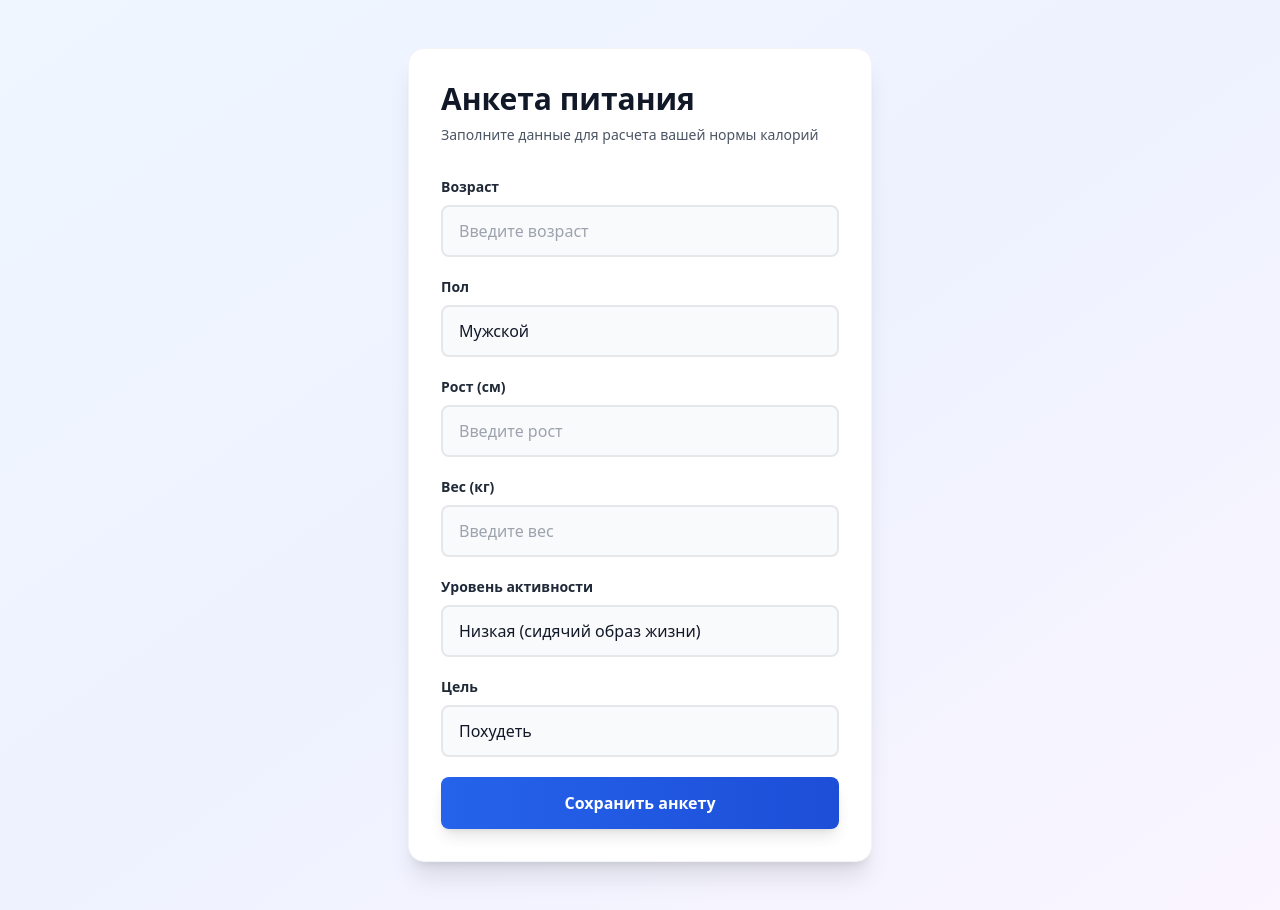
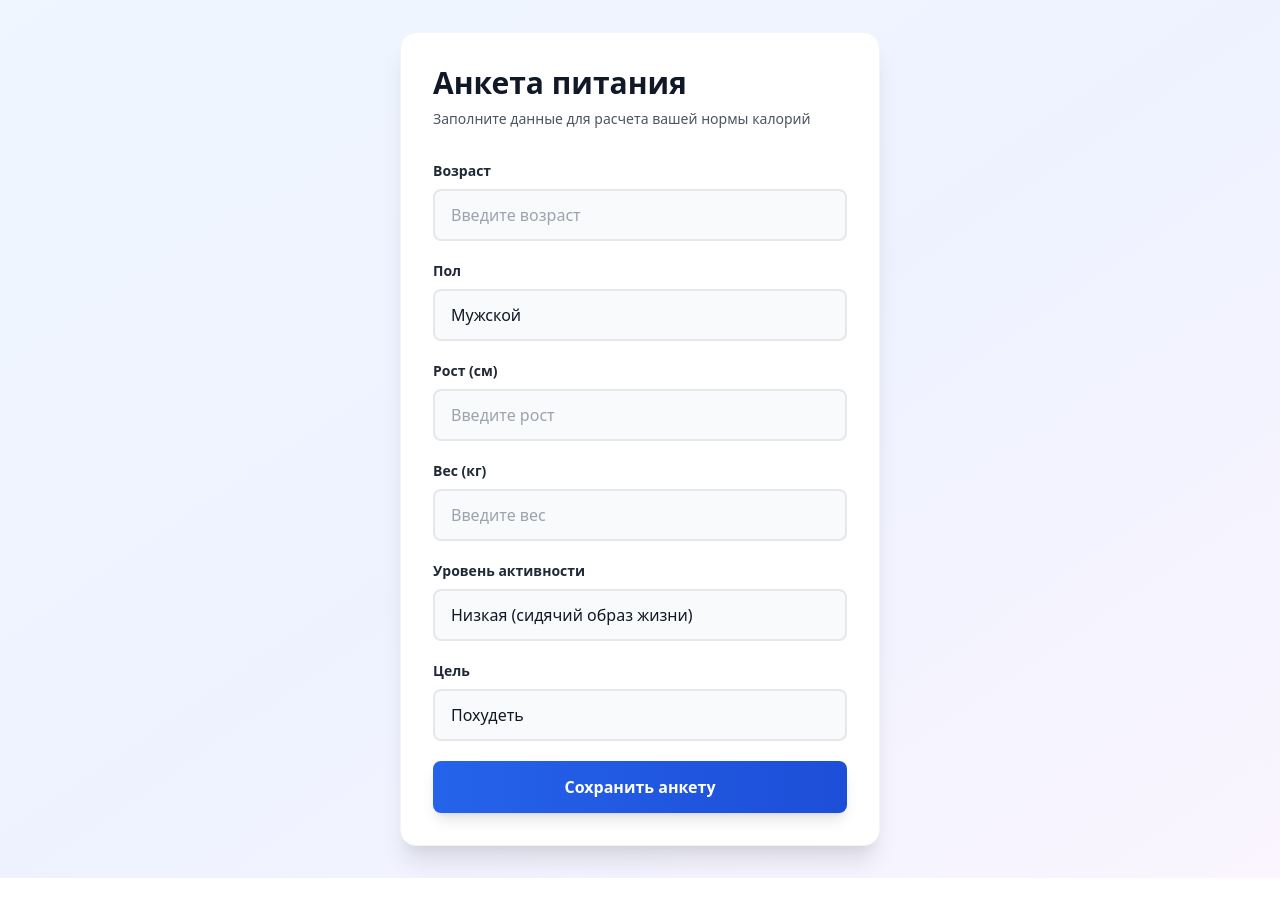
Before and after one commit to Baginotime/nutrition-bot, a Next.js app in the folder nutrition-web/: page / in a window 1280 px wide. After the commit the page ends 878 px from the top, so only its background shows below. Built offline with nearby package versions, Linux system fonts and the light colour scheme.

Commit message:
Fix: Add inline styles fallback, improve Telegram Web App init, fix data types in save-profile

```diff
--- a/nutrition-web/app/api/save-profile/route.ts
+++ b/nutrition-web/app/api/save-profile/route.ts
@@ -25,13 +25,18 @@ export async function POST(req: Request) {
       );
     }
 
+    // Преобразуем строки в числа
+    const ageNum = parseInt(age, 10);
+    const heightNum = parseFloat(height);
+    const weightNum = parseFloat(weight);
+
     const { data, error } = await supabase
       .from("profiles") // тут имя твоей таблицы
       .insert({
-        age,
+        age: ageNum,
         gender,
-        height,
-        weight,
+        height: heightNum,
+        weight: weightNum,
         activity_level: activity,
         goal,
       })
--- a/nutrition-web/app/layout.tsx
+++ b/nutrition-web/app/layout.tsx
@@ -16,7 +16,18 @@ export const viewport = {
 export default function RootLayout({ children }: { children: React.ReactNode }) {
   return (
     <html lang="ru">
-      <body className="min-h-screen bg-gradient-to-br from-blue-50 via-indigo-50 to-purple-50 flex items-center justify-center p-4 sm:p-6">
+      <body
+        className="min-h-screen bg-gradient-to-br from-blue-50 via-indigo-50 to-purple-50 flex items-center justify-center p-4 sm:p-6"
+        style={{
+          minHeight: '100vh',
+          background: 'linear-gradient(to bottom right, #eff6ff, #eef2ff, #faf5ff)',
+          display: 'flex',
+          alignItems: 'center',
+          justifyContent: 'center',
+          padding: '1rem',
+          margin: 0,
+        }}
+      >
         <Script
           src="https://telegram.org/js/telegram-web-app.js"
           strategy="beforeInteractive"
--- a/nutrition-web/app/page.tsx
+++ b/nutrition-web/app/page.tsx
@@ -9,6 +9,8 @@ declare global {
         ready: () => void;
         expand: () => void;
         close: () => void;
+        setHeaderColor?: (color: string) => void;
+        setBackgroundColor?: (color: string) => void;
         MainButton: {
           text: string;
           show: () => void;
@@ -23,9 +25,37 @@ declare global {
 export default function HomePage() {
   useEffect(() => {
     // Инициализация Telegram Web App
-    if (typeof window !== "undefined" && window.Telegram?.WebApp) {
-      window.Telegram.WebApp.ready();
-      window.Telegram.WebApp.expand();
+    if (typeof window !== "undefined") {
+      // Ждем загрузки скрипта Telegram
+      const initTelegram = () => {
+        if (window.Telegram?.WebApp) {
+          window.Telegram.WebApp.ready();
+          window.Telegram.WebApp.expand();
+          // Настраиваем тему (если методы доступны)
+          if (window.Telegram.WebApp.setHeaderColor) {
+            window.Telegram.WebApp.setHeaderColor("#ffffff");
+          }
+          if (window.Telegram.WebApp.setBackgroundColor) {
+            window.Telegram.WebApp.setBackgroundColor("#f0f9ff");
+          }
+        }
+      };
+
+      // Если уже загружен
+      if (window.Telegram?.WebApp) {
+        initTelegram();
+      } else {
+        // Ждем загрузки
+        const checkInterval = setInterval(() => {
+          if (window.Telegram?.WebApp) {
+            initTelegram();
+            clearInterval(checkInterval);
+          }
+        }, 100);
+
+        // Таймаут на случай, если скрипт не загрузится
+        setTimeout(() => clearInterval(checkInterval), 5000);
+      }
     }
   }, []);
   const [form, setForm] = useState({
@@ -70,11 +100,46 @@ export default function HomePage() {
   }
 
   return (
-    <main className="w-full max-w-lg mx-auto p-4 sm:p-6">
-      <div className="bg-white rounded-2xl shadow-xl p-6 sm:p-8 border border-gray-100">
-        <div className="mb-8">
-          <h1 className="text-3xl font-bold text-gray-900 mb-2">Анкета питания</h1>
-          <p className="text-gray-600 text-sm">Заполните данные для расчета вашей нормы калорий</p>
+    <main
+      className="w-full max-w-lg mx-auto p-4 sm:p-6"
+      style={{
+        width: '100%',
+        maxWidth: '32rem',
+        margin: '0 auto',
+        padding: '1rem',
+      }}
+    >
+      <div
+        className="bg-white rounded-2xl shadow-xl p-6 sm:p-8 border border-gray-100"
+        style={{
+          backgroundColor: '#ffffff',
+          borderRadius: '1rem',
+          boxShadow: '0 20px 25px -5px rgba(0, 0, 0, 0.1), 0 10px 10px -5px rgba(0, 0, 0, 0.04)',
+          padding: '2rem',
+          border: '1px solid #f3f4f6',
+        }}
+      >
+        <div className="mb-8" style={{ marginBottom: '2rem' }}>
+          <h1
+            className="text-3xl font-bold text-gray-900 mb-2"
+            style={{
+              fontSize: '1.875rem',
+              fontWeight: '700',
+              color: '#111827',
+              marginBottom: '0.5rem',
+            }}
+          >
+            Анкета питания
+          </h1>
+          <p
+            className="text-gray-600 text-sm"
+            style={{
+              color: '#4b5563',
+              fontSize: '0.875rem',
+            }}
+          >
+            Заполните данные для расчета вашей нормы калорий
+          </p>
         </div>
 
         <form onSubmit={handleSubmit} className="space-y-5">
@@ -89,6 +154,15 @@ export default function HomePage() {
               setForm({ ...form, age: e.target.value })
             }
             className="w-full px-4 py-3 border-2 border-gray-200 rounded-lg focus:outline-none focus:border-blue-500 focus:ring-2 focus:ring-blue-200 transition-all bg-gray-50 text-gray-900 placeholder-gray-400"
+            style={{
+              width: '100%',
+              padding: '0.75rem 1rem',
+              border: '2px solid #e5e7eb',
+              borderRadius: '0.5rem',
+              backgroundColor: '#f9fafb',
+              color: '#111827',
+              fontSize: '1rem',
+            }}
             placeholder="Введите возраст"
             min="1"
             max="120"
--- a/nutrition-web/postcss.config.mjs
+++ b/nutrition-web/postcss.config.mjs
@@ -1,7 +1,9 @@
-// nutrition-web/postcss.config.js
-module.exports = {
+/** @type {import('postcss-load-config').Config} */
+const config = {
   plugins: {
     tailwindcss: {},
     autoprefixer: {},
   },
 };
+
+module.exports = config;
```
